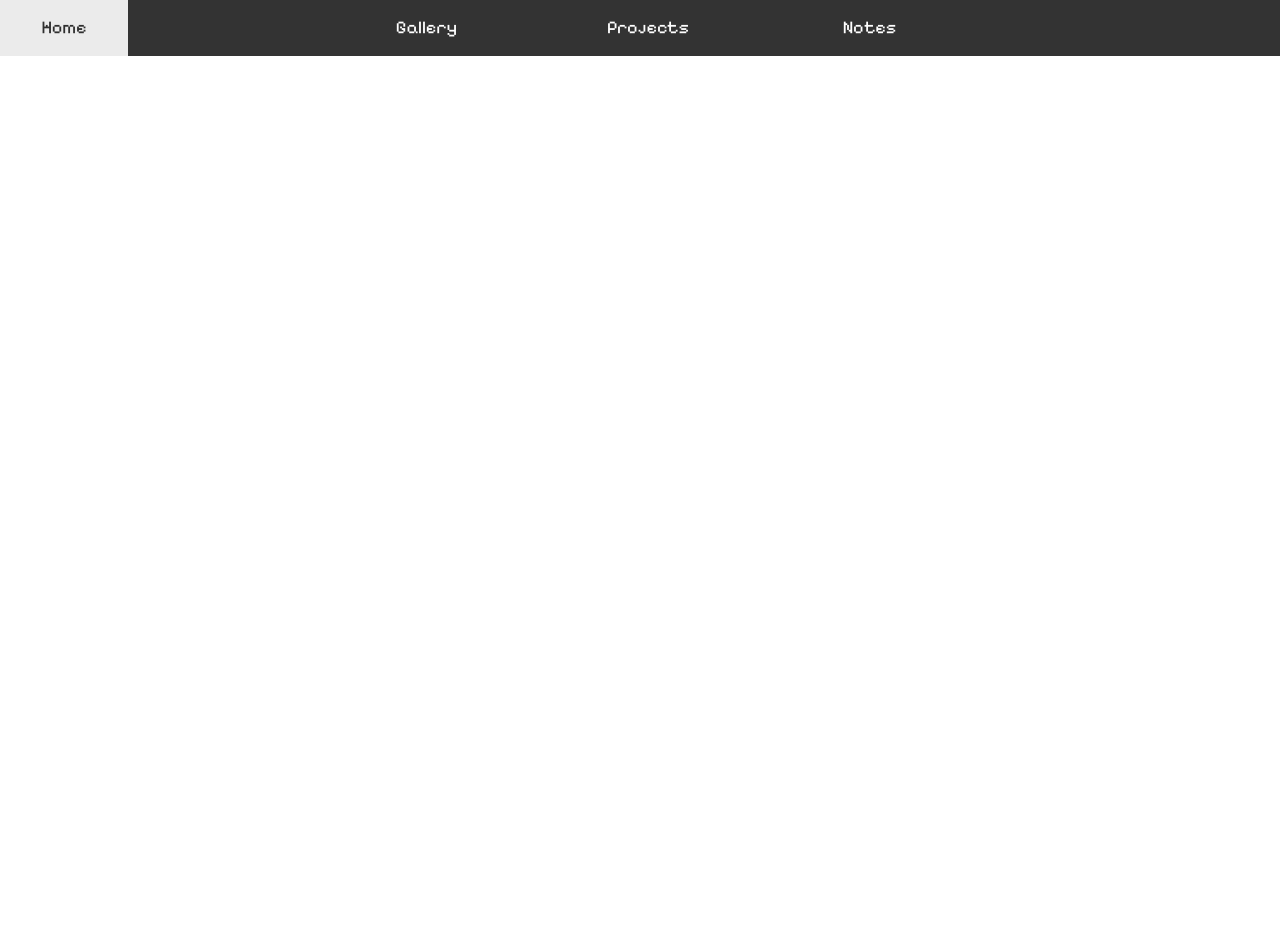
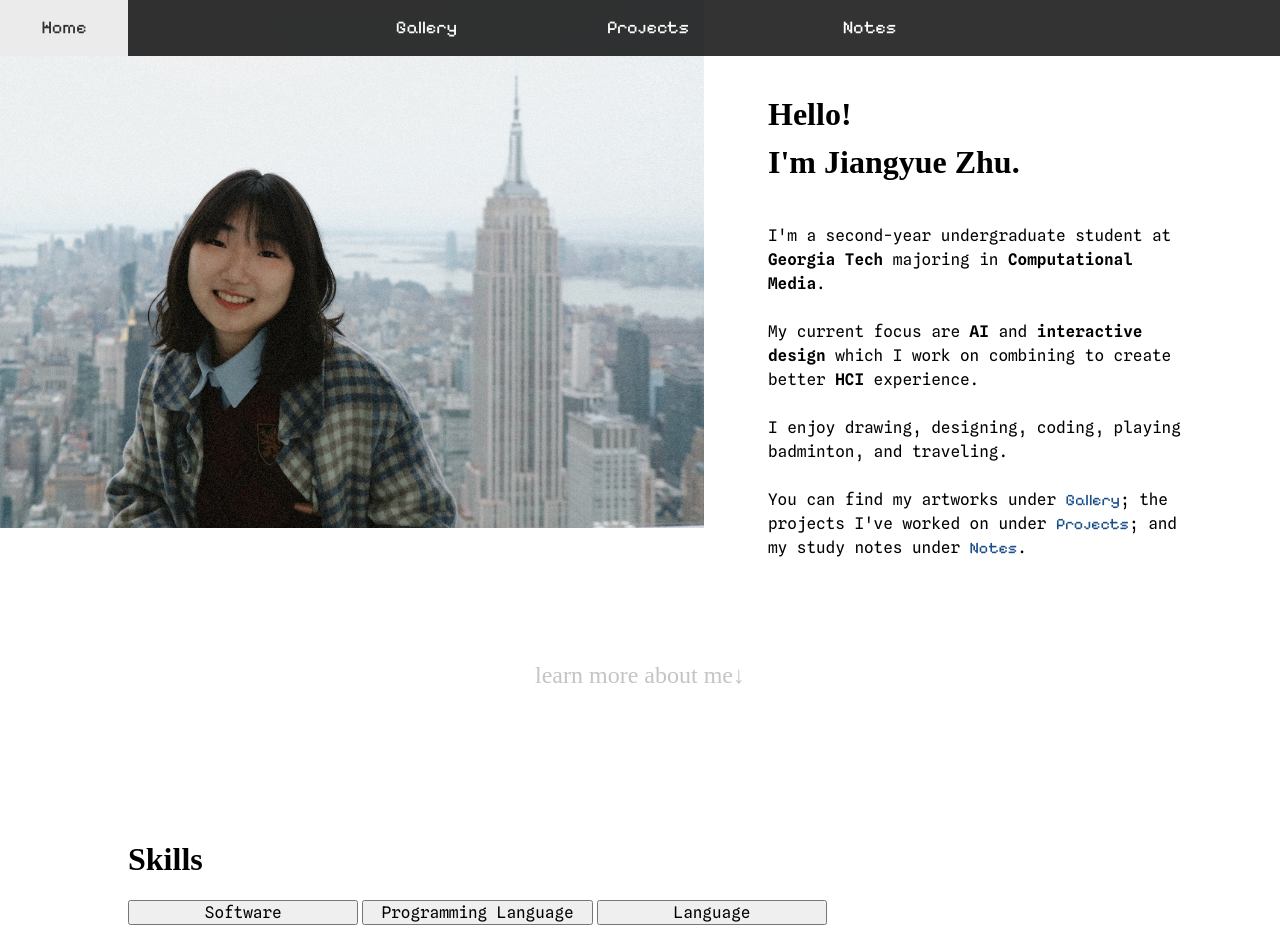
Before and after one commit to LucilleZhu13/Jiangyue-Portfolio-2.0, a plain HTML site: page index.html in a window 1280 px wide. Before the commit the page ends 800 px from the top, so only its background shows below. Drawn offline with Linux system fonts and the light colour scheme; a web font is replaced by a local one.

Commit message:
add self intro

```diff
--- a/aa_style.css
+++ b/aa_style.css
@@ -1,6 +1,27 @@
 @font-face {
     font-family: "PixelifySans";
     src: url("Font/PixelifySans.ttf");
+    font-weight: normal;
+    font-style: normal;
+}
+
+@font-face {
+    font-family: "PixelMono";
+    src: url("Font/7-12-serif.ttf");
+    font-weight: normal;
+    font-style: normal;
+}
+
+@font-face {
+    font-family: "SplineSansMono";
+    src: url("Font/SplineSansMono-Regular.ttf");
+    font-weight: normal;
+    font-style: normal;
+}
+
+@font-face {
+    font-family: "SplineSansMonoSemiBold";
+    src: url("Font/SplineSansMono-SemiBold.ttf");
     font-weight: normal;
     font-style: normal;
 }
@@ -12,6 +33,10 @@
     font-style: normal;
 }
 
+body {
+    margin: 0;
+}
+
 .menu_bar {
     background-color: rgb(0, 0, 0, 0.8);
     width: 100%;
@@ -21,6 +46,7 @@
     right: 0;
     height: 7%;
     vertical-align: middle;
+    z-index: 2;
 }
 
 .menu1 {
@@ -55,3 +81,90 @@
     background-color: rgb(255, 255, 255, 0.9);
     color: rgb(0, 0, 0, 0.8);
 }
+
+.intro {
+    float: left;
+    margin-left: 0;
+    width: 100%;
+    z-index: 1;
+}
+
+.frontpic {
+    float: left;
+    display: block;
+    height: auto;
+    width: calc(100vw * 0.55);
+}
+
+#introName {
+    font-family: "PixelMono";
+    position: relative;
+    margin-top: 7%;
+    margin-left: 60%;
+    line-height: 1.5;
+    width: 30%;
+}
+
+.introPara {
+    font-family: "SplineSansMono";
+    font-size: medium;
+    margin-top: 3%;
+    line-height: 1.5;
+    margin-right: 3%;
+    margin-left: 60%;
+    width: 33%;
+}
+
+b {
+    font-family: "SplineSansMonoSemiBold";
+}
+
+.a1 {
+    font-family: "PixelifySans";
+    text-decoration: none;
+    color: rgb(25, 78, 136);
+}
+
+.a1:hover {
+    font-weight: bolder;
+}
+
+.guide1 {
+    color: rgb(196, 196, 196);
+    font-family: "PixelMono";
+    font-size: x-large;
+    margin-top: 8%;
+    height: 30%;
+    width: 100%;
+    text-align: center;
+}
+
+.guide1:hover {
+    color: #000;
+}
+
+.skills {
+    float: left;
+    margin-left: 0;
+    width: 100%;
+    z-index: 1;
+}
+
+#skill_title {
+    font-family: "PixelMono";
+    margin-left: 10%;
+    margin-top: 10%;
+}
+
+.skill_bar {
+    margin-left: 10%;
+}
+
+.skillbutton {
+    font-family: "SplineSansMono";
+    color: rgb(0, 0, 0);
+    margin: 0;
+    font-size: medium;
+    height: 100%;
+    width: 20%;
+}
--- a/index.html
+++ b/index.html
@@ -14,5 +14,37 @@
         <a href="project.html"><button class="menu2">Projects</button></a>
         <a href="note.html"><button class="menu2">Notes</button></a>
     </div>
+
+    <div class="intro">
+        <img class="frontpic" src="images/selfpic.JPG"/>
+        <h1 id="introName">Hello!</br>I'm Jiangyue Zhu.</h1>
+        <p class="introPara">
+            I'm a second-year undergraduate student at <b>Georgia Tech</b> majoring in <b>Computational Media</b>.</br>
+
+            </br>My current focus are <b>AI</b> and <b>interactive design</b> which I work on combining to create better <b>HCI</b> experience.</br>
+
+            </br>I enjoy drawing, designing, coding, playing badminton, and traveling.</br>
+
+            </br>You can find my artworks under <a href="gallery.html" class="a1">Gallery</a>; the projects I've worked on under <a href="project.html" class="a1">Projects</a>; and my study notes under <a href="note.html" class="a1">Notes</a>.
+        </p>
+
+        <div class="guide1">
+            <p onclick="toSkills()">learn more about me↓</p>
+        </div>
+    </div>
+
+    <div class="skills">
+        <h1 id="skill_title">Skills</h1>
+        <div class="skill_bar">
+            <button class="skillbutton">Software</button>
+            <button class="skillbutton">Programming Language</button>
+            <button class="skillbutton">Language</button>
+        </div>
+        <div id="skill_canvas"></div>
+    </div>
+
+
+
+    <script type="text/javascript" src="script.js"></script>
 </body>
 </html>
--- /dev/null
+++ b/script.js
@@ -0,0 +1,3 @@
+function toSkills() {
+    window.location.hash = "#skill_title";
+}
```
Also changed, not shown: gallery.html (+18 -0 lines), note.html (+18 -0 lines), project.html (+18 -0 lines), Font/7-12-serif /license.txt (added), Font/7-12-serif /readme.txt (added), Font/SplineSansMono-Regular.ttf (added), Font/SplineSansMono-SemiBold.ttf (added), Font/license.txt (added), Font/readme.txt (added), images/selfpic.JPG (added), 4 other files.
